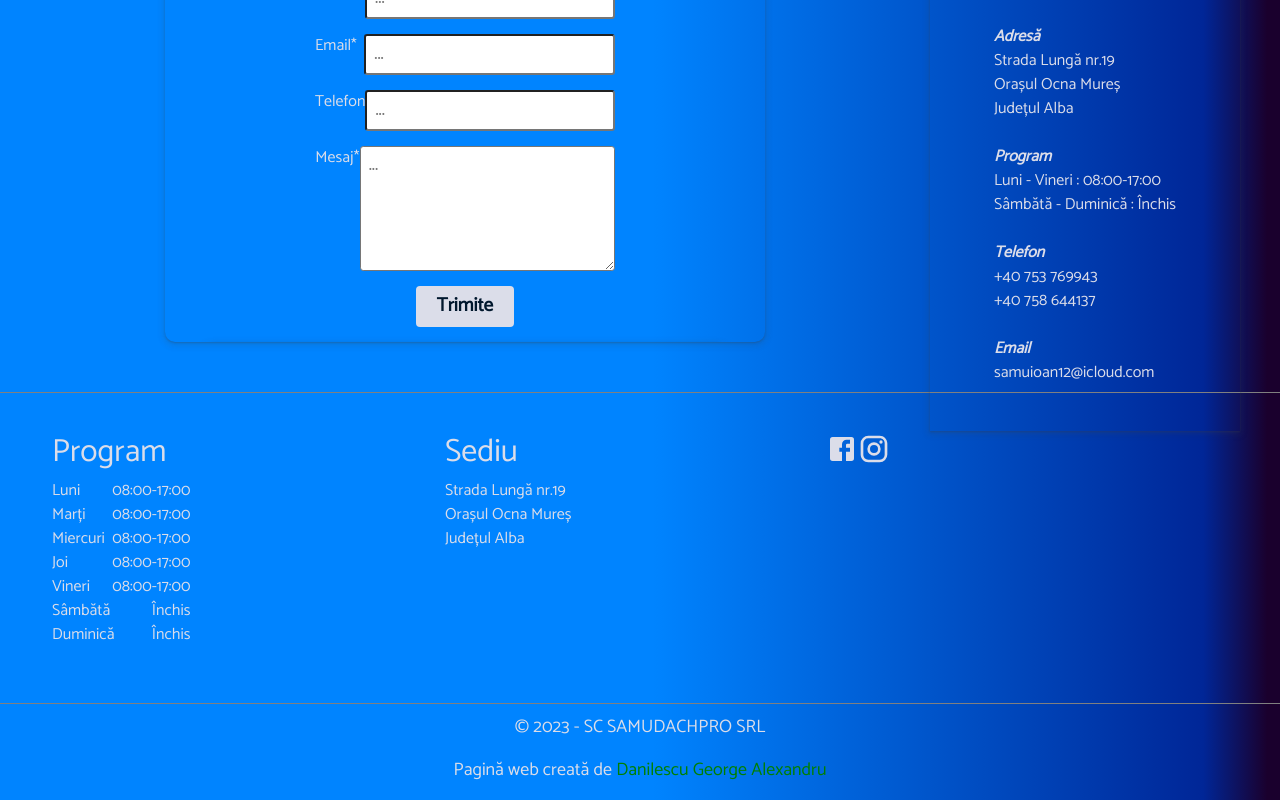
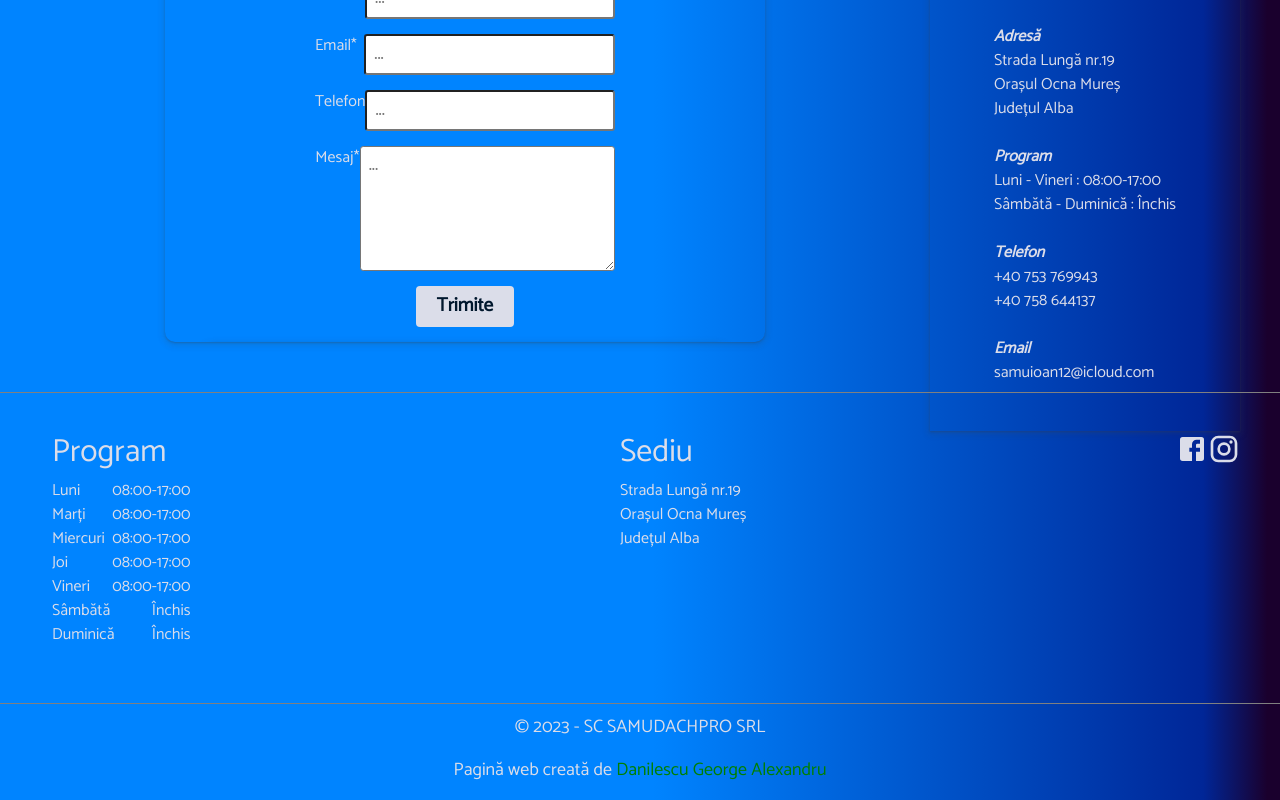
Before and after one commit to Geod11/samudachpro, a React (Create React App) app: page /contact in a window 1280 px wide. Shown: the part 715-1515 px from the top of the page. Built offline with nearby package versions, Linux system fonts and the light colour scheme.

Commit message:
Schimbat locatie footer pt contact page pt consistenta

```diff
--- a/src/style/footer.css
+++ b/src/style/footer.css
@@ -24,8 +24,11 @@
 
 .footer__mainContainer {
 	border-top: 1px solid gray;
+	position: absolute;
+    width: 100%;
 }
 .footer__innerContainer {
+
 	display: flex;
 	flex-flow: column;
 	margin-top: 20px;
```
